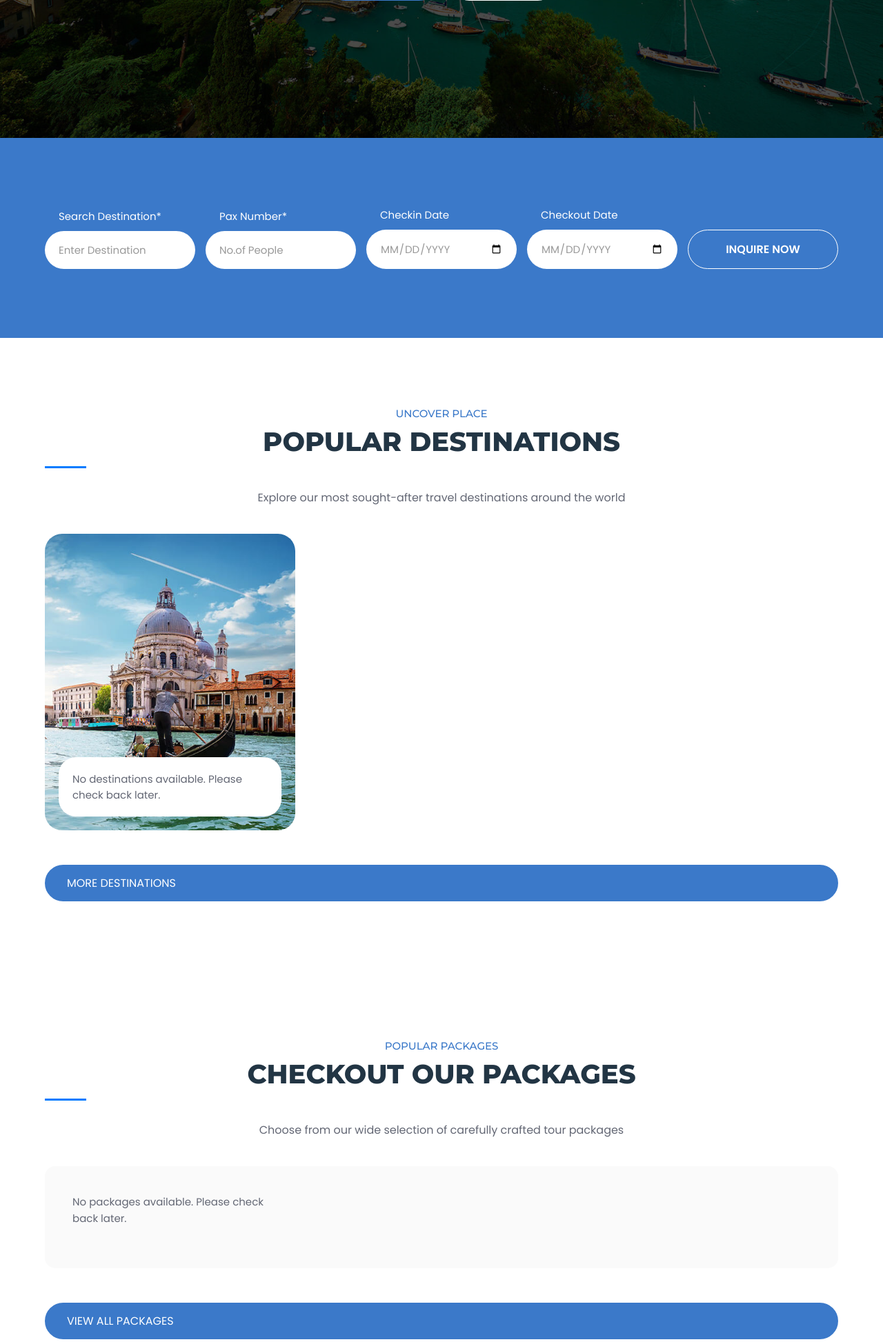
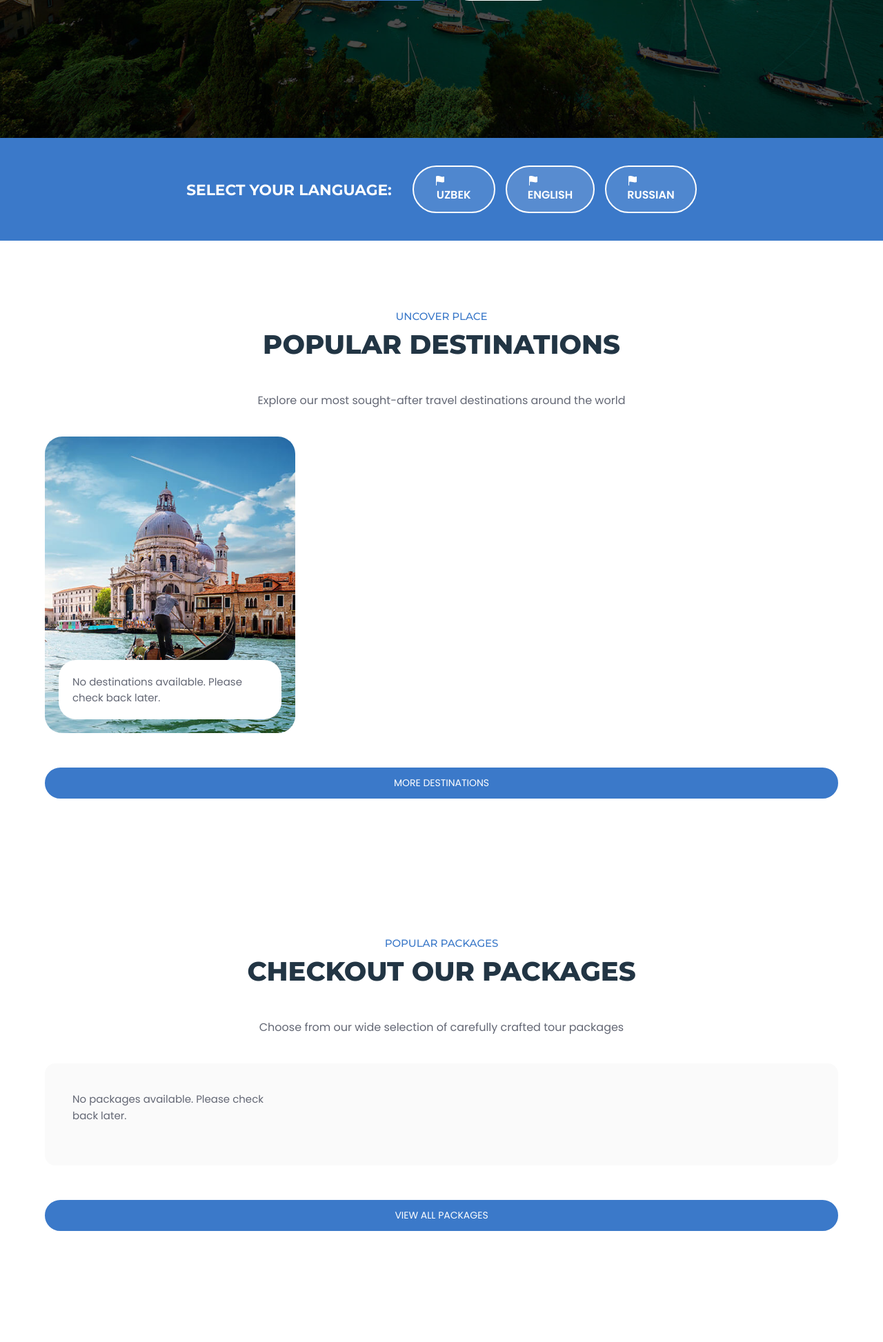
Before and after one commit to urolovforever/travel-site, a Django app: page /en/ in a window 1280 px wide. Shown: the part 600-2546 px from the top of the page at 69% size. Run offline with Django 4.2, Linux system fonts and the light colour scheme; data that the repository does not hold is empty.

Commit message:
Improve homepage layout and language switcher
Changes:
- Replaced tour search section with prominent language selector
  * 3 large language buttons (Uzbek, English, Russian)
  * Current language highlighted with different background
  * Flag icons for each language
  * Centered layout with blue background

- Removed ::after decoration from section titles
  * Cleaner look without underline decoration
  * Applied globally to all .section-title elements

- Made 'More' buttons smaller and centered
  * Reduced button size (font-size: 14px, padding: 10px 30px)
  * All buttons (More destinations, View All Packages, View More) now centered
  * Consistent spacing (margin-top: 50px)
  * Better visual hierarchy

- Added hover effects to language selector buttons
  * Smooth transform and shadow on hover
  * Better user feedback

The homepage now has a cleaner, more focused design with the language selector as a prominent feature.

```diff
--- a/static/css/style.css
+++ b/static/css/style.css
@@ -1398,3 +1398,29 @@ address {
   height: 3px;
   background: #007bff;
 }
+
+/* Remove ::after from homepage section titles */
+.section-title::after {
+  display: none !important;
+}
+
+/* Custom button centering */
+.btn-center {
+  text-align: center;
+  margin-top: 50px;
+}
+
+.btn-center .btn {
+  font-size: 14px;
+  padding: 10px 30px;
+}
+
+/* Language selector section styles */
+.language-selector-buttons .btn {
+  transition: transform 0.3s ease, box-shadow 0.3s ease;
+}
+
+.language-selector-buttons .btn:hover {
+  transform: translateY(-2px);
+  box-shadow: 0 4px 12px rgba(0,0,0,0.2);
+}
--- a/templates/index.html
+++ b/templates/index.html
@@ -23,32 +23,28 @@
   </div>
 </section>
 
-<!-- TOUR SEARCH -->
-<section class="tour-search">
+<!-- LANGUAGE SELECTOR SECTION -->
+<section class="tour-search" style="background: var(--bright-navy-blue); padding: 40px 0;">
   <div class="container">
-    <form action="{% url 'packages:package_list' %}" method="get" class="tour-search-form">
-      <div class="input-wrapper">
-        <label for="destination" class="input-label">{% trans "Search Destination" %}*</label>
-        <input type="text" name="destination" id="destination" placeholder="{% trans 'Enter Destination' %}" class="input-field">
+    <div style="display: flex; justify-content: center; align-items: center; gap: 30px; flex-wrap: wrap;">
+      <h3 class="h3" style="color: white; margin: 0;">{% trans "Select Your Language" %}:</h3>
+
+      <div class="language-selector-buttons" style="display: flex; gap: 15px; flex-wrap: wrap;">
+        {% get_current_language as CURRENT_LANG %}
+        {% get_available_languages as LANGUAGES %}
+        {% for lang_code, lang_name in LANGUAGES %}
+          <form action="{% url 'set_language' %}" method="post" style="display: inline;">
+            {% csrf_token %}
+            <input name="next" type="hidden" value="{{ request.get_full_path }}">
+            <input name="language" type="hidden" value="{{ lang_code }}">
+            <button type="submit" class="btn {% if CURRENT_LANG == lang_code %}btn-secondary{% else %}btn-outline{% endif %}" style="min-width: 120px; background: {% if CURRENT_LANG == lang_code %}var(--united-nations-blue){% else %}rgba(255,255,255,0.1){% endif %}; border: 2px solid white; color: white; font-weight: 600; padding: 12px 30px;">
+              <ion-icon name="{% if lang_code == 'uz' %}flag{% elif lang_code == 'en' %}flag{% else %}flag{% endif %}" style="vertical-align: middle; margin-right: 5px;"></ion-icon>
+              {{ lang_name }}
+            </button>
+          </form>
+        {% endfor %}
       </div>
-
-      <div class="input-wrapper">
-        <label for="people" class="input-label">{% trans "Pax Number" %}*</label>
-        <input type="number" name="people" id="people" placeholder="{% trans 'No.of People' %}" class="input-field">
-      </div>
-
-      <div class="input-wrapper">
-        <label for="checkin" class="input-label">{% trans "Checkin Date" %}</label>
-        <input type="date" name="checkin" id="checkin" class="input-field">
-      </div>
-
-      <div class="input-wrapper">
-        <label for="checkout" class="input-label">{% trans "Checkout Date" %}</label>
-        <input type="date" name="checkout" id="checkout" class="input-field">
-      </div>
-
-      <button type="submit" class="btn btn-secondary">{% trans "Inquire now" %}</button>
-    </form>
+    </div>
   </div>
 </section>
 
@@ -112,7 +108,9 @@
       {% endfor %}
     </ul>
 
-    <a href="{% url 'destinations:destination_list' %}" class="btn btn-primary">{% trans "More destinations" %}</a>
+    <div style="text-align: center; margin-top: 50px;">
+      <a href="{% url 'destinations:destination_list' %}" class="btn btn-primary" style="font-size: 14px; padding: 10px 30px;">{% trans "More destinations" %}</a>
+    </div>
   </div>
 </section>
 
@@ -203,7 +201,9 @@
       {% endfor %}
     </ul>
 
-    <a href="{% url 'packages:package_list' %}" class="btn btn-primary">{% trans "View All Packages" %}</a>
+    <div style="text-align: center; margin-top: 50px;">
+      <a href="{% url 'packages:package_list' %}" class="btn btn-primary" style="font-size: 14px; padding: 10px 30px;">{% trans "View All Packages" %}</a>
+    </div>
   </div>
 </section>
 
@@ -236,7 +236,9 @@
       {% endfor %}
     </ul>
 
-    <a href="{% url 'gallery:gallery' %}" class="btn btn-primary">{% trans "View More" %}</a>
+    <div style="text-align: center; margin-top: 50px;">
+      <a href="{% url 'gallery:gallery' %}" class="btn btn-primary" style="font-size: 14px; padding: 10px 30px;">{% trans "View More" %}</a>
+    </div>
   </div>
 </section>
 
```
